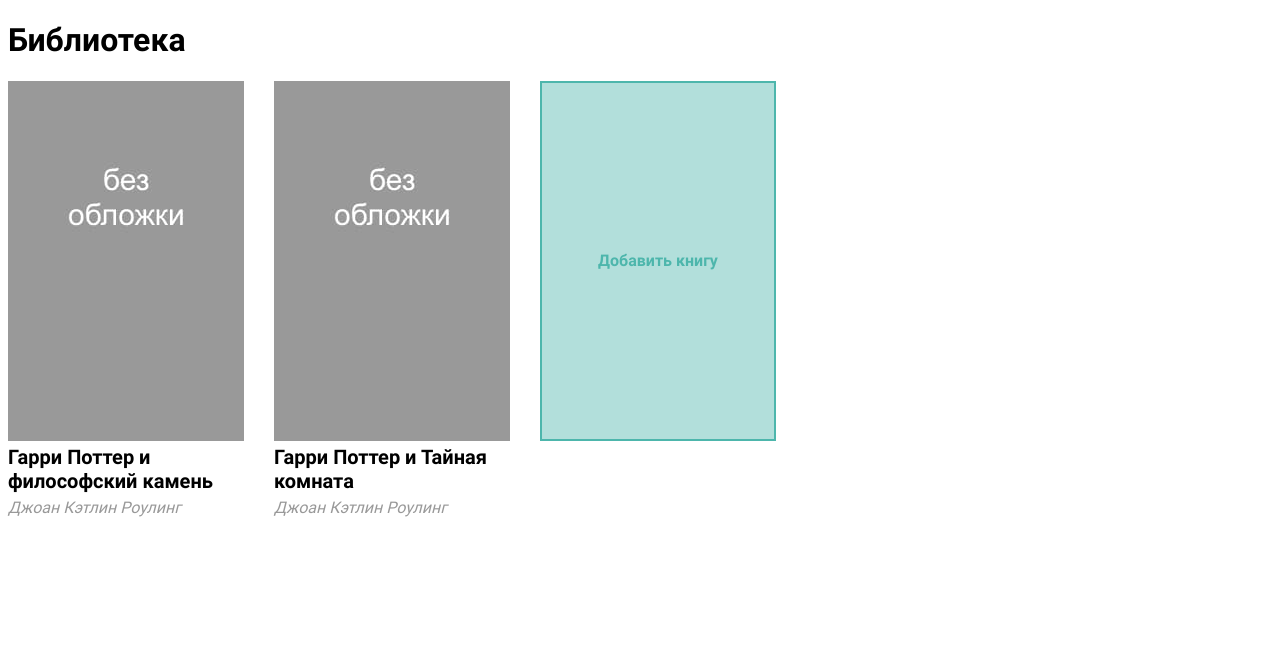
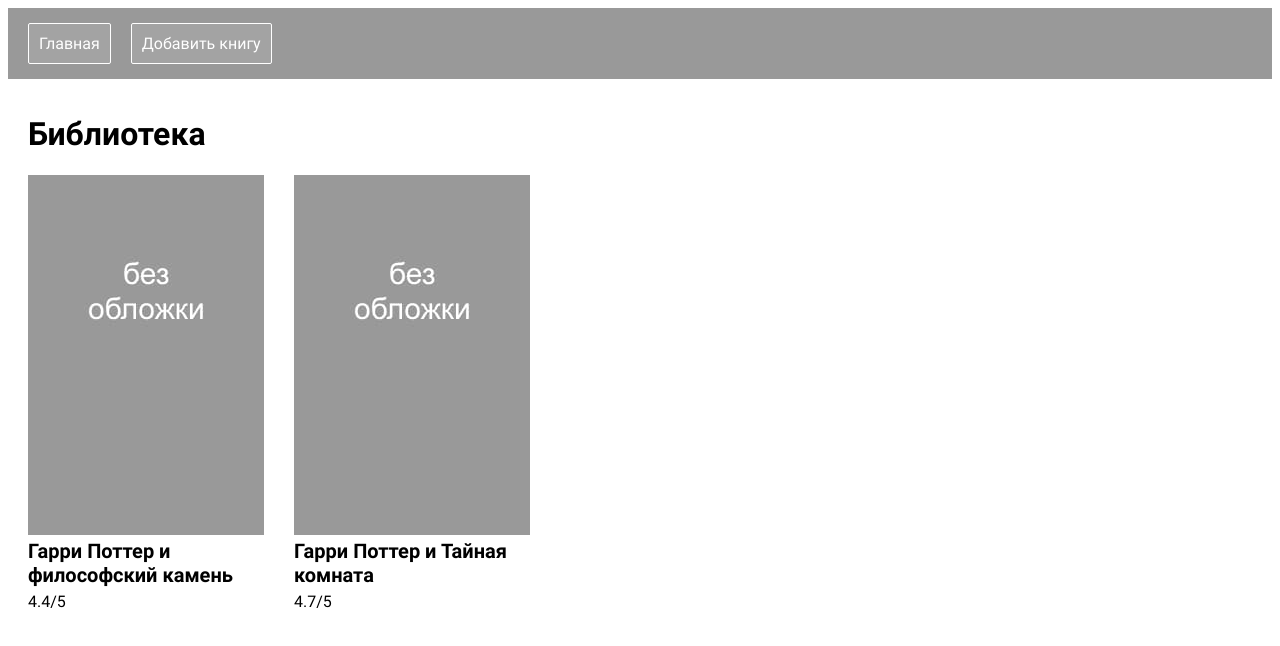
Before and after one commit to glevanov/test-library, a React app: page / in a window 1280 px wide. Built offline with nearby package versions, Linux system fonts and the light colour scheme.

Commit message:
Add styles to header and update main block

```diff
--- a/src/css/book-add.css
+++ /dev/null
@@ -1,29 +0,0 @@
-.book-add {
-    width: 236px;
-    height: 360px;
-    box-sizing: border-box;
-
-    font-weight: 700;
-    color: #4DB6AC;
-
-    background-color: #B2DFDB;
-    border: 2px solid #4DB6AC;
-
-    transition: all 0.5s;
-}
-
-.book-add:hover {
-    filter: brightness(110%);
-    transition: all 0.5s;
-}
-
-.book-add a {
-    display: flex;
-    width: 100%;
-    height: 100%;
-    justify-content: center;
-    align-items: center;
-
-    text-decoration: none;
-    color: inherit;
-}
--- a/src/css/book.css
+++ b/src/css/book.css
@@ -9,9 +9,6 @@
     font-size: 20px;
 }
 
-.book__author {
+.book__rating {
     margin: 0;
-
-    font-style: italic;
-    color: #999999;
 }
--- /dev/null
+++ b/src/css/header.css
@@ -0,0 +1,3 @@
+.header {
+    background-color: #999999;
+}
--- /dev/null
+++ b/src/css/main.css
@@ -0,0 +1,3 @@
+.main {
+    padding: 15px 20px;
+}
--- /dev/null
+++ b/src/css/menu.css
@@ -0,0 +1,29 @@
+.menu {
+    padding: 15px 20px;
+}
+
+.menu__list {
+    display: flex;
+    margin: 0;
+    padding: 0;
+    column-gap: 20px;
+
+    list-style: none;
+}
+
+.menu__button {
+    display: block;
+    padding: 10px;
+
+    background-color: rgba(255, 255, 255, 0.1);
+    border: 1px solid #ffffff;
+    border-radius: 2px;
+
+    text-decoration: none;
+    color: #ffffff;
+}
+
+.menu__button:hover,
+.menu__button:focus {
+    background-color: rgba(255, 255, 255, 0.4);
+}
--- a/src/index.css
+++ b/src/index.css
@@ -2,4 +2,6 @@
 @import "css/page.css";
 @import "css/feed.css";
 @import "css/book.css";
-@import "css/book-add.css";
+@import "css/menu.css";
+@import "css/header.css";
+@import "css/main.css";
--- a/src/index.js
+++ b/src/index.js
@@ -2,17 +2,6 @@
 import ReactDOM from 'react-dom';
 import './index.css';
 import mockBooks from './books';
-
-function AddBook(props) {
-    return (
-        <li
-            key={'add book'}
-            className="book-add"
-        >
-            <a href="#">Добавить книгу</a>
-        </li>
-    )
-}
 
 function BookList(props) {
     const books = props.books;
@@ -36,15 +25,43 @@
                     className="book__thumb"
                 />
                 <p className="book__title">{book.title}</p>
-                <p className="book__author">{book.author}</p>
+                <p className="book__rating">{book.rating}/5</p>
             </article>
         </li>
-    ))
-        .concat(<AddBook />);
+    ));
 
     return (
         <ul className="feed">{listItems}</ul>
     )
+}
+
+class Menu extends React.Component {
+    render() {
+        return (
+            <header className="header">
+                <nav className="menu">
+                    <ul className="menu__list">
+                        <li>
+                            <a
+                                className="menu__button"
+                                href="./"
+                            >
+                                Главная
+                            </a>
+                        </li>
+                        <li>
+                            <a
+                                className="menu__button"
+                                href="./bookadd.html"
+                            >
+                                Добавить книгу
+                            </a>
+                        </li>
+                    </ul>
+                </nav>
+            </header>
+        )
+    }
 }
 
 class App extends React.Component {
@@ -52,14 +69,18 @@
         super(props);
         this.state = {
             books: mockBooks,
+            isModalVisible: false,
         };
     }
 
     render() {
         return (
             <>
-                <h1>Библиотека</h1>
-                <BookList books={this.state.books} />
+                <Menu />
+                <main className="main">
+                    <h1>Библиотека</h1>
+                    <BookList books={this.state.books} />
+                </main>
             </>
         );
     }
```
